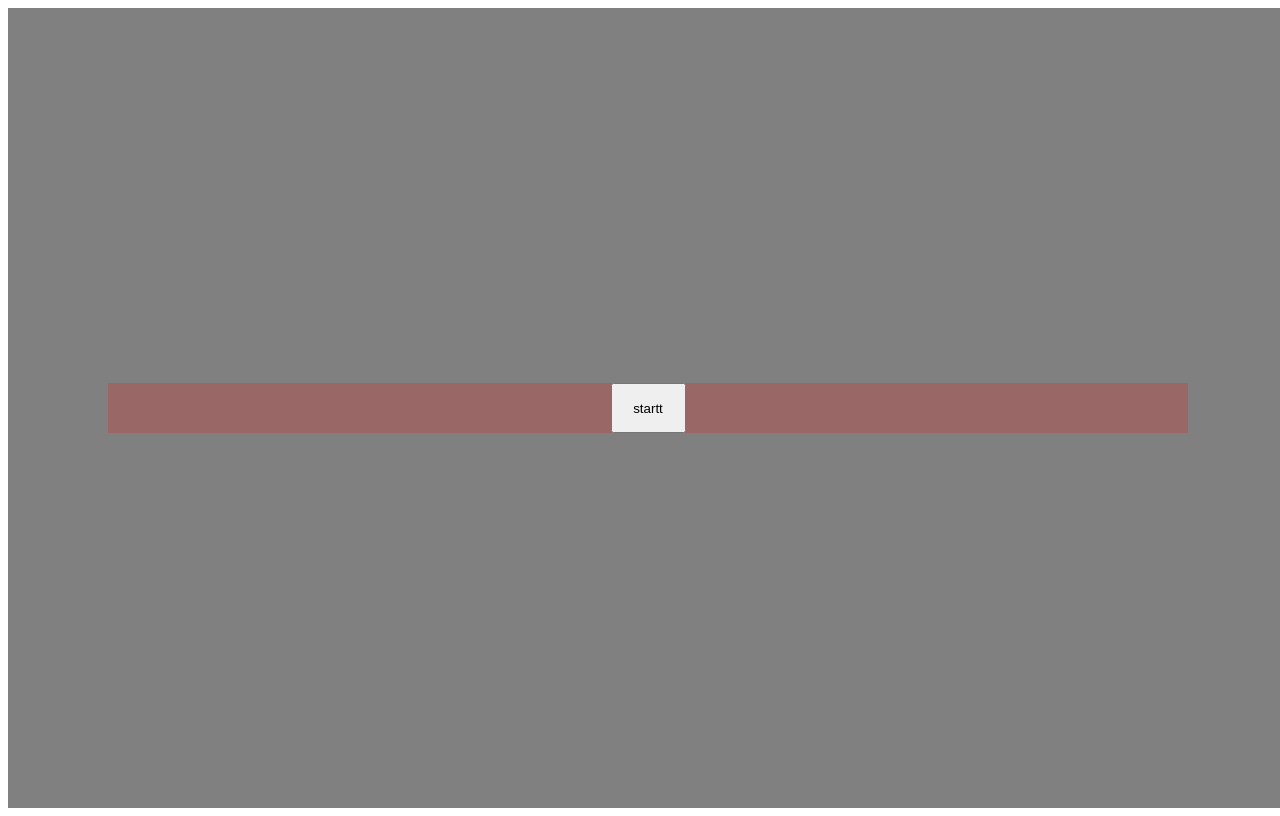
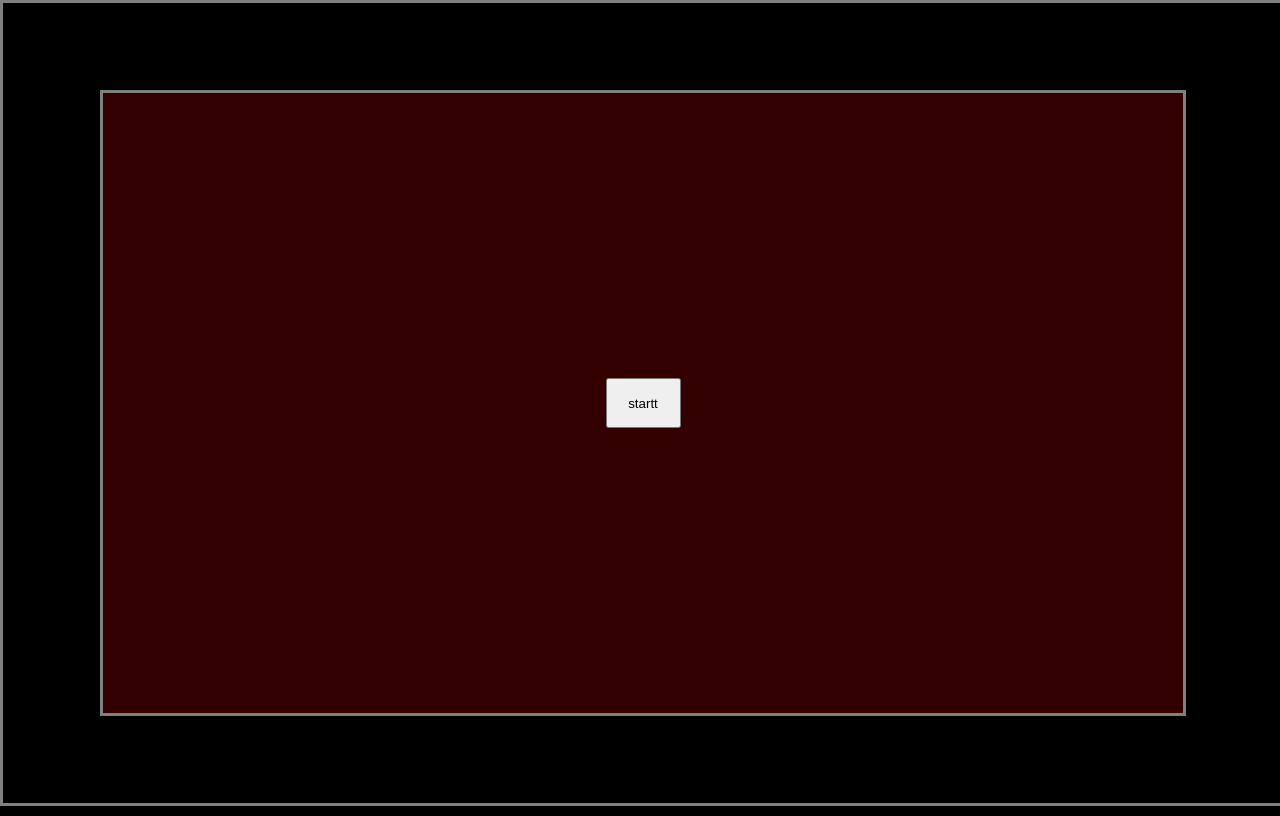
Before and after one commit to samir419/running-game, a plain HTML site: page index.html in a window 1280 px wide. Drawn offline with Linux system fonts and the light colour scheme.

Commit message:
ui update

```diff
--- a/index.html
+++ b/index.html
@@ -4,21 +4,28 @@
     <meta charset="UTF-8">
     <meta name="viewport" content="width=device-width, initial-scale=1.0">
     <title>Document</title>
+    <link rel="stylesheet" href="samir.css">
     <style>
-        .main {
-            display: flex;
-            width: 100vw;
-            height: 100vh;
-            background-color: gray;
-            align-items: center;
-            justify-content: center;
-            flex-direction: column;
+        html,body{
+            margin: 0;
+            height: 100%;
+        }
+        #main{
+            max-width:1080px;
+            max-height: 620px;
+
+            aspect-ratio: 16 / 9;
+
+            width: min(100vw, calc(100vh * 16 / 9));
+            height: min(100vh, calc(100vw * 9 / 16));
+
+            overflow-y:auto;
         }
 
+
         .window {
-            width: 100%;
-            max-width: 1080px;
             background-color: rgba(255, 0, 0, 0.2);
+            overflow-y:auto;
         }
 
         .in-game-ui {
@@ -61,25 +68,22 @@
 </head>
 
 <body>
-    <div class="main" id="main">
-        <div class="window" id="main-menu">
-            <div style="display: flex;width: 100%;align-items: center;justify-content: center;">
+    <div class="flex one center outline screen column">
+        <div class="flex column outline relative center" id="main">
+            <div class="window flex full center" id="main-menu">
                 <button onclick="ui.switch_window('stage-select');">startt</button>
             </div>
-        </div>
-        <div class="window" id="stage-select">
+            <div class="window flex full center column" id="stage-select">
                 <h1>stage select</h1>
                 <div id="stage-display"></div>
                 <button onclick="ui.switch_window('shop')">shop</button>
             </div>
-        <div class="window" id="character-select">
+            <div class="window flex full center column" id="character-select">
                 <h1>character select</h1>
                 <div id="char-display"></div>
             </div>
-        <div class="window" id="pause-menu">
-
-        </div>
-        <div class="window" id="shop">
+            <div class="window flex full center column" id="pause-menu"></div>
+            <div class="window flex full center column" id="shop">
                 <h1>shop</h1>
                 <div id="shop-coins"></div>
                 <h2>items and moves</h2>
@@ -148,6 +152,7 @@
                     <p id="coins"></p>
                 </div>
                 <canvas width="1920" height="1080" id="gameCanvas"></canvas>
+            </div>
         </div>
     </div>
     <script src="data.js"></script>
--- a/player.js
+++ b/player.js
@@ -69,6 +69,9 @@ class Player {
         if (this.dx > 0) {
             this.dx -= 1.5
         }
+         if (this.dx < 0) {
+            this.dx += 1.5
+        }
         if (this.x < 250) {
             this.x += 2
         }
--- a/samir.css
+++ b/samir.css
@@ -1,8 +1,8 @@
 :root {
-  --primary: rgb(237,28,36); /* 10% buttons,links,logo*/
-  --secondary:rgb(37, 37, 37); /* 30% cards, sections*/
+  --primary: gray; /* 10% buttons,links,logo*/
+  --secondary:rgb(137, 137, 137); /* 30% cards, sections*/
   --accent:rgb(255, 255, 255);/* highlights, icons*/
-  --neutral:#113F8C;/* 60% background*/
+  --neutral:black;/* 60% background*/
   --neutral-2:rgb(255, 255, 255);/*text*/
   font-family: 'Segoe UI', Tahoma, Geneva, Verdana, sans-serif;
 }
@@ -10,7 +10,6 @@
 body{
     background-color: var(--neutral);
     color: var(--neutral-2);
-    background-image: url('assets/N.png');
 }
 
 .flex{display: flex}
@@ -57,7 +56,6 @@ body{
 .accent-bg{background-color: var(--accent);}
 .neutral-bg{background-color: var(--neutral);}
 .neutral-2-bg{background-color: var(--neutral-2);}
-.img-bg{background-image: url('assets/N.png');}
 
 .rounded{border-radius: 25px;}
 .rounded-10{border-radius: 5px;}
--- a/ui.js
+++ b/ui.js
@@ -10,7 +10,7 @@ class UI{
         let windows = document.querySelectorAll('.window')
         for(let i=0;i<windows.length;i++){
             if(windows[i].id==id){
-                windows[i].style.display='block'
+                windows[i].style.display='flex'
                 this.current_window=id
             }else{
                 windows[i].style.display='none'
```
Lines whose indentation alone changed are shown as unchanged.
